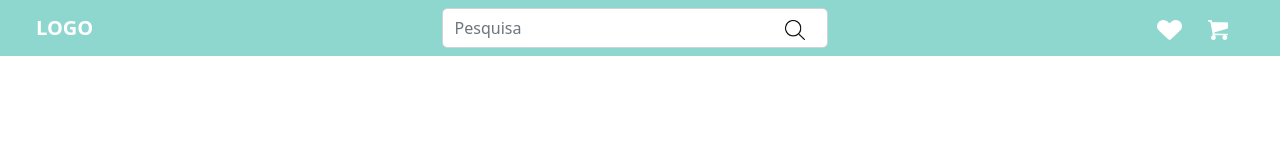
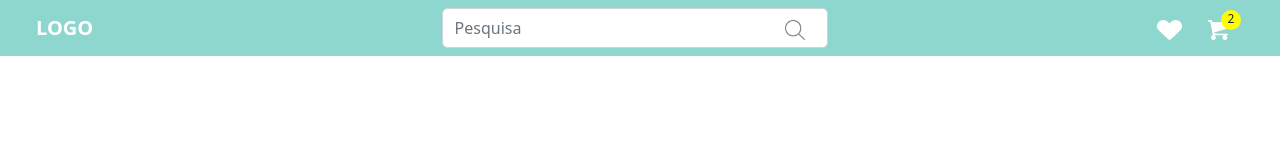
Before and after one commit to lucasmarques2020/DesafioDot, a React (Create React App) app: page / in a window 1280 px wide. Shown: the top 160 px of the page. Built offline with nearby package versions, Linux system fonts and the light colour scheme.

Commit message:
Alteraçao nos efeitos do css do navbar

```diff
--- a/src/components/navbar/NavBar.jsx
+++ b/src/components/navbar/NavBar.jsx
@@ -4,9 +4,8 @@ import {
     Container,
     FormControl,
     InputGroup
-
-
 } from 'react-bootstrap'
+import './styles.css'
 import 'bootstrap/dist/css/bootstrap.min.css'
 import SearchImg from '../../assets/img/navbar/search.png'
 import CartImg from '../../assets/img/navbar/cart.png'
@@ -32,7 +31,7 @@ export default function NavBar() {
                             aria-label="Recipient's username"
                             aria-describedby="basic-addon2"
                         />
-                        <Button variant="transparent"
+                        <Button className='SearchImg' variant="transparent"
                             style={{
                                 height: '40px',
                                 widht: '40px',
@@ -50,8 +49,9 @@ export default function NavBar() {
                     <Container className="d-flex flex-wrap justify-content-end">
                         <Navbar.Toggle aria-controls="navbarScroll" />
                         <Navbar.Collapse className=" justify-content-end" id="navbarScroll">
-                                <Navbar.Brand href="#"><img src={HeartImg} style={{ widht: '20px', height: '20px' }} /></Navbar.Brand>
-                                <Navbar.Brand href="#"><img src={CartImg} style={{ widht: '20px', height: '20px', marginLeft: '10px' }} /></Navbar.Brand>
+                                <Navbar.Brand href="#"><img className='HeartImg'src={HeartImg} style={{ widht: '20px', height: '20px' }} /></Navbar.Brand>
+                                <div className='notif'><p>2</p></div>
+                                <Navbar.Brand href="#"><img className='CartImg'src={CartImg} style={{ widht: '20px', height: '20px', marginLeft: '10px' }} /></Navbar.Brand>
                         </Navbar.Collapse>
                     </Container>
                 </Navbar>
--- /dev/null
+++ b/src/components/navbar/styles.css
@@ -0,0 +1,25 @@
+
+.HeartImg:hover{
+    opacity: 0.5;
+}
+.CartImg:hover{
+    opacity: 0.5;
+}
+.SearchImg{
+    opacity: 0.5;
+}
+.notif{
+    background-color: yellow;
+    width: 20px;
+    height: 20px;
+    border-radius: 20px;
+    position: absolute;
+    top: 10px;
+    right: 27px;
+    justify-content: center;
+    align-items: center;
+    text-align: center;
+}
+.notif p{
+    font-size: 12px;
+}
```
Also changed, not shown: src/components/navbar/styles.js (deleted, +0 -7 lines).
